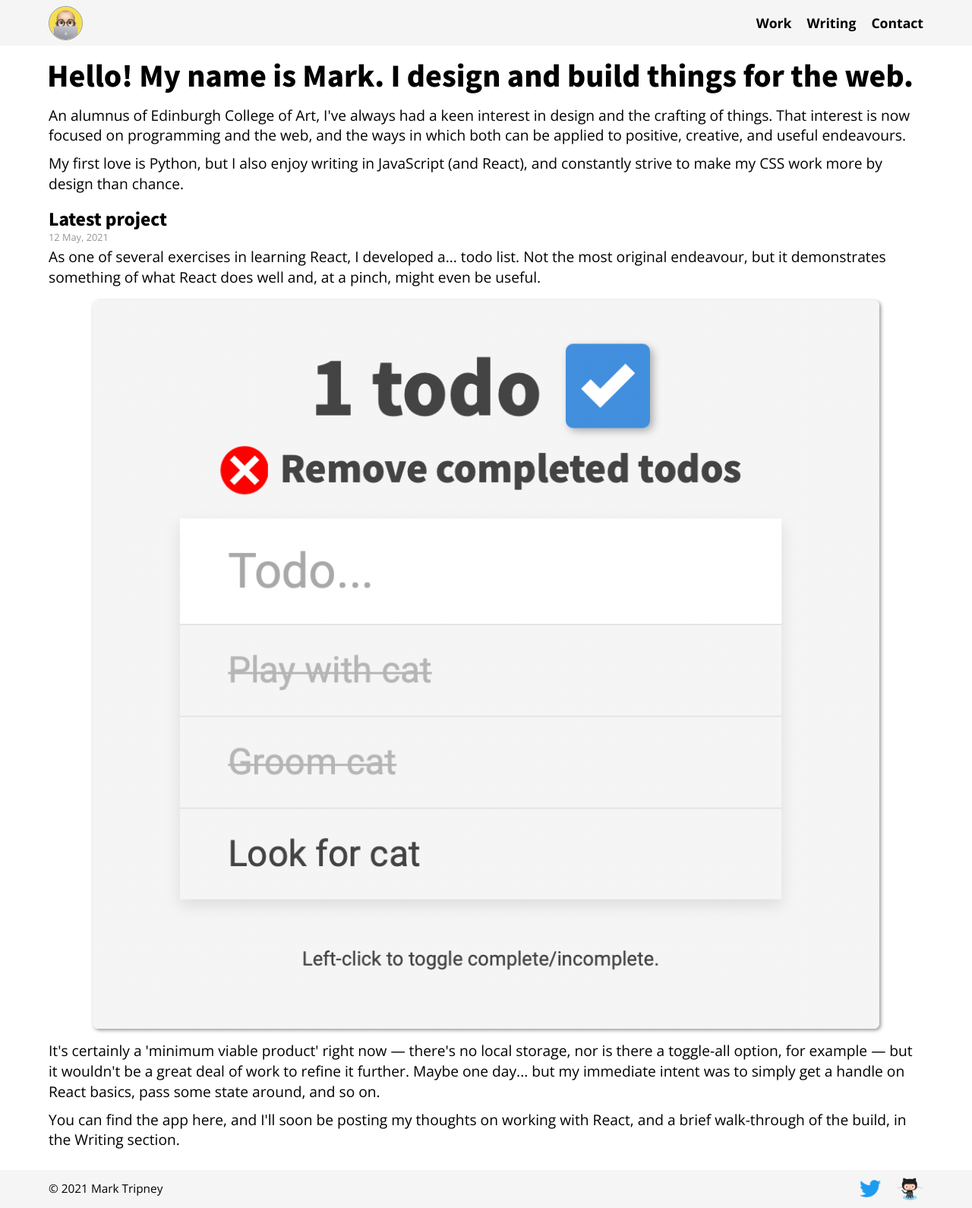
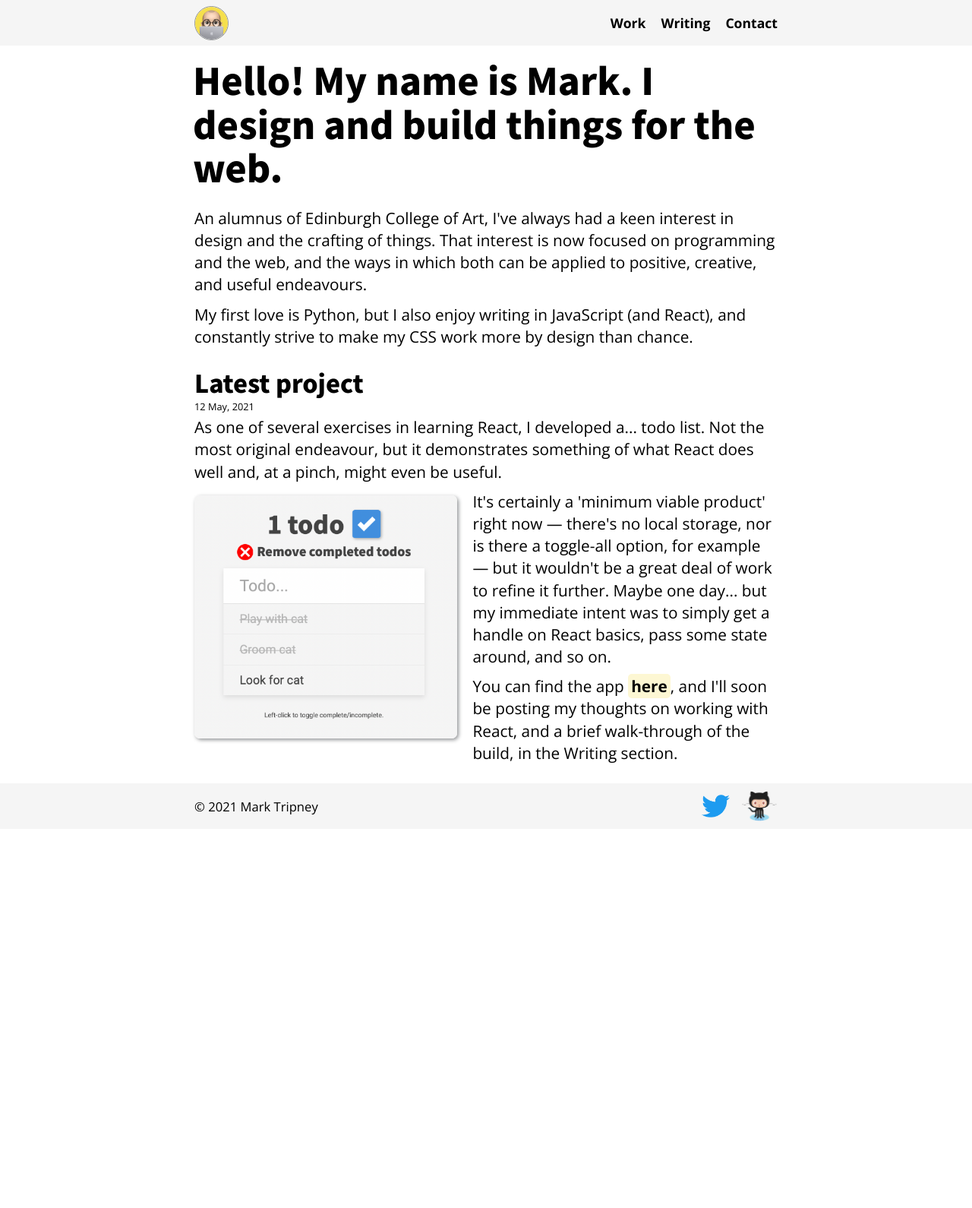
Before and after one commit to mark-tripney/marktripney-flask, a Flask app: page / in a window 1280 px wide. Shown: the whole page at 76% size. After the commit the page ends 1081 px from the top, so only its background shows below. Run offline with Flask 2, Linux system fonts and the light colour scheme.

Commit message:
Responsive build.

```diff
--- a/static/css/style.css
+++ b/static/css/style.css
@@ -71,7 +71,7 @@ small {
   display: block;
   font-family: "Open Sans", sans-serif;
   font-weight: 400;
-  color: #939597;
+  color: #000000;
   font-size: 0.8em;
 }
 
@@ -85,10 +85,22 @@ p ~ ul {
 
 .screenshot {
   width: 90%;
+  max-width: 400px;
   align-self: center;
   margin: 1em 0;
   border-radius: 7px;
   box-shadow: 2px 2px 5px #939597;
+}
+
+p > a {
+  font-weight: 700;
+  background-color: #FDF7D3;
+  padding: 2px 4px;
+  border-radius: 5px;
+}
+
+.italic {
+  font-style: italic;
 }
 
 pre {
@@ -153,7 +165,7 @@ main ul li {
   font-size: 1em;
 }
 main ul li::marker {
-  color: #939597;
+  color: #000000;
 }
 
 .main-footer {
@@ -217,7 +229,32 @@ main ul li::marker {
     width: 90%;
   }
 }
-@media screen and (min-width: 375px) and (min-width: 1440px) {
+@media screen and (min-width: 375px) and (min-width: 768px) {
+  main {
+    width: 80%;
+    display: block;
+  }
+
+  .main-nav-container,
+.main-footer {
+    padding: 0 10%;
+  }
+
+  h1 {
+    font-size: 2.5em;
+  }
+
+  .screenshot {
+    width: 45%;
+    float: left;
+    margin: 1em 1.3em 1em 0;
+  }
+
+  .screenshot + p {
+    margin-top: 0.5em;
+  }
+}
+@media screen and (min-width: 375px) and (min-width: 1024px) {
   h1 {
     font-size: 3em;
   }
@@ -228,6 +265,10 @@ main ul li::marker {
 
   p {
     font-size: 1.3em;
+  }
+
+  main {
+    display: block;
   }
 
   .main-nav-container {
--- a/static/css/style.scss
+++ b/static/css/style.scss
@@ -6,7 +6,7 @@
 $text-colour: #000;
 $background-colour: #fff;
 $nav-background: #f5f5f5;
-$dark-gray: #939597;
+$dark-gray: #000000;
 $yellow: #F5DF4D;
 $light-yellow: #FDF7D3;
 
@@ -113,10 +113,23 @@ p ~ ul {
 
 .screenshot {
   width: 90%;
+  max-width: 400px;
   align-self: center;
   margin: 1em 0;
   border-radius: 7px;
+
   box-shadow: 2px 2px 5px #939597;
+}
+
+p > a {
+  font-weight: $bold-font-weight;
+  background-color: $light-yellow;
+  padding: 2px 4px;
+  border-radius: 5px;
+}
+
+.italic {
+  font-style: italic;
 }
 
 
@@ -232,7 +245,6 @@ main {
     margin: 0;
   }
 
-
   .push-left {
     margin-right: auto;
   }
@@ -307,9 +319,34 @@ main {
     }
   }
 
-  @media screen and (min-width: 1440px) {
+  @media screen and (min-width: 768px) {
     // **************************************************
-    // GLOBAL: 1440px
+    // GLOBAL: 768px
+    // **************************************************
+    main {
+      width: 80%;
+      display: block;
+    }
+    .main-nav-container,
+    .main-footer {
+      padding: 0 10%;
+    }
+    h1 {
+      font-size: 2.5em;
+    }
+    .screenshot {
+      width: 45%;
+      float: left;
+      margin: 1em 1.3em 1em 0;
+    }
+    .screenshot + p {
+      margin-top: 0.5em;
+    }
+  }
+
+  @media screen and (min-width: 1024px) {
+    // **************************************************
+    // GLOBAL: 1024px
     // **************************************************
 
     h1 {
@@ -324,8 +361,12 @@ main {
       font-size: 1.3em;
     }
 
+    main {
+      display: block;
+    }
+
     // **************************************************
-    // NAVIGATION: 1440px
+    // NAVIGATION: 1024px
     // **************************************************
     .main-nav-container {
       padding: 0 20%;
@@ -344,7 +385,7 @@ main {
     }
 
     // **************************************************
-    // CODE: 1440px
+    // CODE: 1024px
     // **************************************************
 
     pre {
@@ -352,7 +393,7 @@ main {
     }
 
     // **************************************************
-    // FOOTER: 1440px
+    // FOOTER: 1024px
     // **************************************************
     .main-footer {
       padding: 0 20%;
```
Also changed, not shown: 1 other file.
